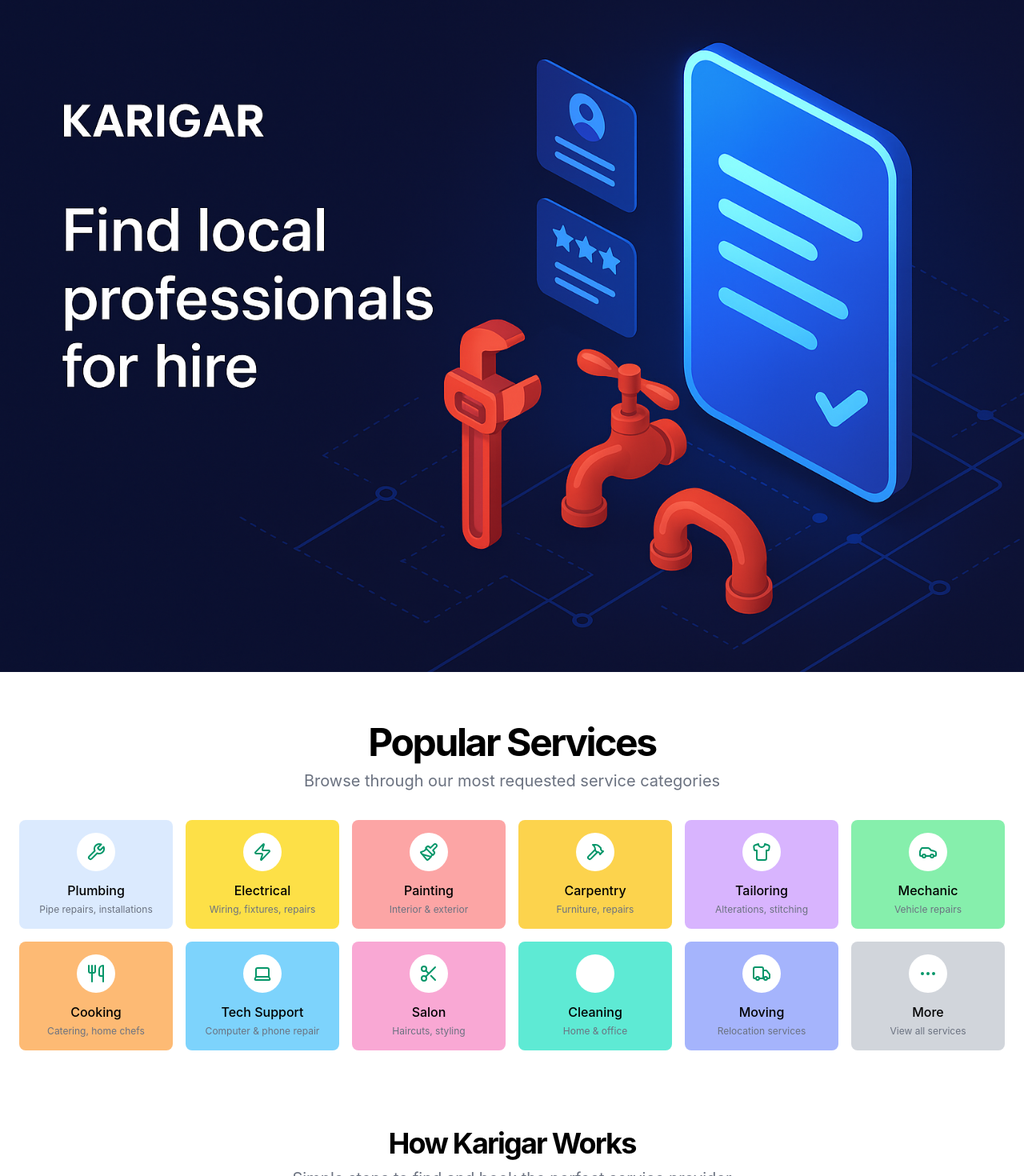
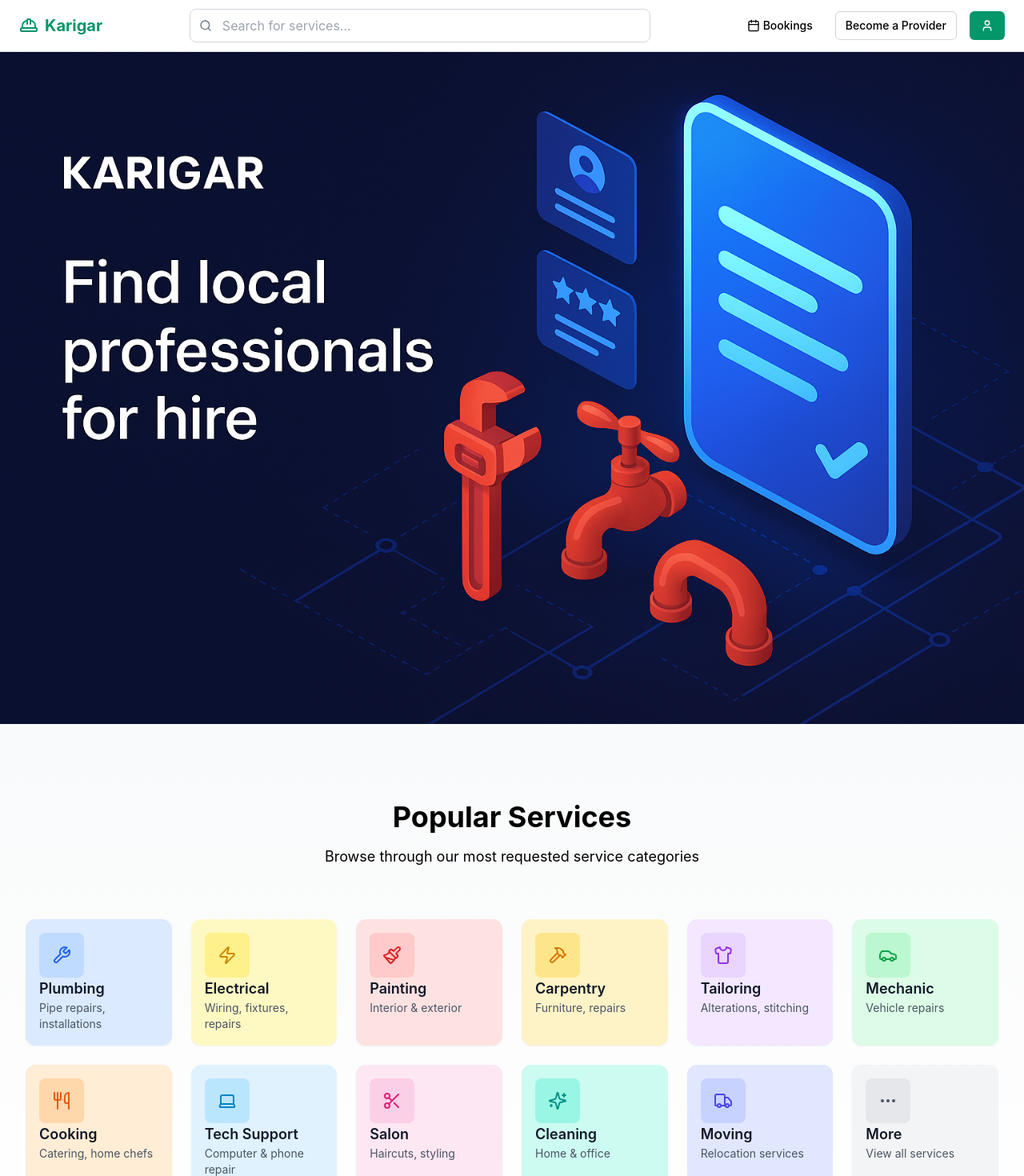
Before and after one commit to HamzaNaveed19/Karigar-Frontend, a React (Vite) app: page / in a window 1280 px wide. Shown: the top 1470 px of the page at 80% size. Built offline with nearby package versions, Linux system fonts and the light colour scheme.

Commit message:
Integrate Header and Fixed categories UI

```diff
--- a/src/App.jsx
+++ b/src/App.jsx
@@ -4,10 +4,12 @@ import UserProfilePage from "./Pages/UserProfilePage";
 import Footer from "./Components/Footer";
 import BookingsPage from "./Pages/BookingsPage";
 import HomePage from "./Pages/HomePage";
+import Header from "./Components/Header";
 
 const App = () => {
   return (
     <>
+      <Header></Header>
       {/* <BookingsPage></BookingsPage> */}
       <HomePage></HomePage>
       <Footer></Footer>
--- /dev/null
+++ b/src/Components/Header.jsx
@@ -0,0 +1,81 @@
+import React, { useState } from "react";
+import { Search, User, Calendar, HardHat, X } from "lucide-react";
+import Button from "../UI/Button";
+
+function Header() {
+  const [showMobileSearch, setShowMobileSearch] = useState(false);
+
+  return (
+    <header className="sticky top-0 z-50 w-full border-b bg-white shadow-sm">
+      <div className="container flex h-16 items-center justify-between px-4 md:px-6">
+        {!showMobileSearch ? (
+          <>
+            <div className="flex items-center gap-2">
+              <HardHat className="h-6 w-6 text-emerald-600" />
+              <span className="text-xl font-bold text-emerald-600">
+                Karigar
+              </span>
+            </div>
+
+            <div className="hidden sm:flex flex-1 items-center justify-center px-2 sm:px-6">
+              <div className="relative w-full max-w-xl">
+                <Search className="absolute left-3 top-1/2 h-4 w-4 -translate-y-1/2 text-gray-500" />
+                <input
+                  type="search"
+                  placeholder="Search for services..."
+                  className="w-full rounded-lg border border-gray-300 py-2 pl-10 pr-4 focus:border-emerald-500 focus:outline-none focus:ring-2 focus:ring-emerald-500/50 transition-all duration-200"
+                />
+              </div>
+            </div>
+
+            <div className="flex items-center gap-2 md:gap-4">
+              <button
+                className="sm:hidden p-2 rounded-full hover:bg-gray-100"
+                onClick={() => setShowMobileSearch(true)}
+              >
+                <Search className="h-5 w-5 text-gray-600" />
+              </button>
+
+              <Button
+                variant="ghost"
+                size="sm"
+                className="hidden md:flex items-center gap-1"
+              >
+                <Calendar className="h-4 w-4" />
+                <span>Bookings</span>
+              </Button>
+
+              <Button variant="outline" size="sm">
+                Become a Provider
+              </Button>
+
+              <Button size="sm" className="flex items-center">
+                <User className="h-4 w-5" />
+              </Button>
+            </div>
+          </>
+        ) : (
+          <div className="flex w-full items-center gap-2">
+            <div className="relative flex-1">
+              <Search className="absolute left-3 top-1/2 h-4 w-4 -translate-y-1/2 text-gray-500" />
+              <input
+                type="search"
+                placeholder="Search for services..."
+                autoFocus
+                className="w-full rounded-lg border border-gray-300 py-2 pl-10 pr-4 focus:border-emerald-500 focus:outline-none focus:ring-2 focus:ring-emerald-500/50 transition-all duration-200"
+              />
+            </div>
+            <button
+              className="p-2 rounded-full hover:bg-gray-100"
+              onClick={() => setShowMobileSearch(false)}
+            >
+              <X className="h-5 w-5 text-gray-600" />
+            </button>
+          </div>
+        )}
+      </div>
+    </header>
+  );
+}
+
+export default Header;
--- a/src/Components/Home/Categories.jsx
+++ b/src/Components/Home/Categories.jsx
@@ -3,90 +3,87 @@ import CategoryCard from "./CategoryCard";
 
 function Categories() {
   return (
-    <section className="py-12 md:py-16">
-      <div className="container px-4 md:px-6">
-        <div className="flex flex-col items-center justify-center space-y-4 text-center">
-          <div className="space-y-2">
-            <h2 className="text-3xl font-bold tracking-tighter sm:text-4xl md:text-5xl">
-              Popular Services
-            </h2>
-            <p className="max-w-[900px] text-gray-500 md:text-xl/relaxed">
-              Browse through our most requested service categories
-            </p>
-          </div>
+    <section className="py-16 md:py-20 lg:py-24 bg-gradient-to-b from-gray-50 to-white">
+      <div className="container px-5 sm:px-6 lg:px-8">
+        <div className="mx-auto max-w-4xl text-center mb-12 lg:mb-16">
+          <h2 className="text-4xl font-bold ">Popular Services</h2>
+          <p className="mt-4 text-lg">
+            Browse through our most requested service categories
+          </p>
         </div>
-        <div className="mt-8 grid grid-cols-2 gap-4 md:grid-cols-4 lg:grid-cols-6">
+
+        <div className="grid grid-cols-2 sm:grid-cols-3 md:grid-cols-4 lg:grid-cols-6 gap-6">
           <CategoryCard
             icon="Wrench"
             title="Plumbing"
             description="Pipe repairs, installations"
-            color="bg-blue-100"
+            color="blue"
           />
           <CategoryCard
             icon="Zap"
             title="Electrical"
             description="Wiring, fixtures, repairs"
-            color="bg-yellow-300"
+            color="yellow"
           />
           <CategoryCard
             icon="Paintbrush"
             title="Painting"
             description="Interior & exterior"
-            color="bg-red-300"
+            color="red"
           />
           <CategoryCard
             icon="Hammer"
             title="Carpentry"
             description="Furniture, repairs"
-            color="bg-amber-300"
+            color="amber"
           />
           <CategoryCard
             icon="Shirt"
             title="Tailoring"
             description="Alterations, stitching"
-            color="bg-purple-300"
+            color="purple"
           />
           <CategoryCard
             icon="Car"
             title="Mechanic"
             description="Vehicle repairs"
-            color="bg-green-300"
+            color="green"
           />
           <CategoryCard
             icon="Utensils"
             title="Cooking"
             description="Catering, home chefs"
-            color="bg-orange-300"
+            color="orange"
           />
           <CategoryCard
             icon="Laptop"
             title="Tech Support"
             description="Computer & phone repair"
-            color="bg-sky-300"
+            color="sky"
           />
           <CategoryCard
             icon="Scissors"
             title="Salon"
             description="Haircuts, styling"
-            color="bg-pink-300"
+            color="pink"
           />
           <CategoryCard
-            icon="Broom"
+            icon="Sparkles"
             title="Cleaning"
             description="Home & office"
-            color="bg-teal-300"
+            color="teal"
           />
           <CategoryCard
             icon="Truck"
             title="Moving"
             description="Relocation services"
-            color="bg-indigo-300"
+            color="indigo"
           />
           <CategoryCard
             icon="MoreHorizontal"
             title="More"
             description="View all services"
-            color="bg-gray-300"
+            color="gray"
           />
         </div>
       </div>
--- a/src/Components/Home/CategoryCard.jsx
+++ b/src/Components/Home/CategoryCard.jsx
@@ -1,23 +1,100 @@
 import * as LucideIcons from "lucide-react";
+
+const colorMap = {
+  blue: {
+    bg: "bg-blue-100",
+    iconBg: "bg-blue-200",
+    iconColor: "text-blue-600",
+    border: "border-blue-100",
+  },
+  yellow: {
+    bg: "bg-yellow-100",
+    iconBg: "bg-yellow-200",
+    iconColor: "text-yellow-600",
+    border: "border-yellow-100",
+  },
+  red: {
+    bg: "bg-red-100",
+    iconBg: "bg-red-200",
+    iconColor: "text-red-600",
+    border: "border-red-100",
+  },
+  amber: {
+    bg: "bg-amber-100",
+    iconBg: "bg-amber-200",
+    iconColor: "text-amber-600",
+    border: "border-amber-100",
+  },
+  purple: {
+    bg: "bg-purple-100",
+    iconBg: "bg-purple-200",
+    iconColor: "text-purple-600",
+    border: "border-purple-100",
+  },
+  green: {
+    bg: "bg-green-100",
+    iconBg: "bg-green-200",
+    iconColor: "text-green-600",
+    border: "border-green-100",
+  },
+  orange: {
+    bg: "bg-orange-100",
+    iconBg: "bg-orange-200",
+    iconColor: "text-orange-600",
+    border: "border-orange-100",
+  },
+  sky: {
+    bg: "bg-sky-100",
+    iconBg: "bg-sky-200",
+    iconColor: "text-sky-600",
+    border: "border-sky-100",
+  },
+  pink: {
+    bg: "bg-pink-100",
+    iconBg: "bg-pink-200",
+    iconColor: "text-pink-600",
+    border: "border-pink-100",
+  },
+  teal: {
+    bg: "bg-teal-100",
+    iconBg: "bg-teal-200",
+    iconColor: "text-teal-600",
+    border: "border-teal-100",
+  },
+  indigo: {
+    bg: "bg-indigo-100",
+    iconBg: "bg-indigo-200",
+    iconColor: "text-indigo-600",
+    border: "border-indigo-100",
+  },
+  gray: {
+    bg: "bg-gray-100",
+    iconBg: "bg-gray-200",
+    iconColor: "text-gray-600",
+    border: "border-gray-100",
+  },
+};
 
 export default function CategoryCard({ icon, title, description, color }) {
   const IconComponent = LucideIcons[icon];
+  const colors = colorMap[color] || colorMap.gray;
 
   return (
     // <Link href={`/services/${title.toLowerCase()}`}>
-
     <div
-      className={`flex flex-col items-center rounded-lg p-4 text-center transition-all hover:shadow-md ${color}`}
+      className={`group relative overflow-hidden rounded-xl ${colors.bg} ${colors.border} p-4 shadow-sm transition-all duration-300 hover:shadow-md hover:-translate-y-1 border ${colors.hover}`}
     >
-      <div className="mb-3 flex h-12 w-12 items-center justify-center rounded-full bg-white">
-        {IconComponent && (
-          <IconComponent className="h-6 w-6 text-emerald-600" />
-        )}
+      <div
+        className={`relative flex h-14 w-14 items-center justify-center rounded-lg ${colors.iconBg} ${colors.iconColor}`}
+      >
+        {IconComponent && <IconComponent className="h-6 w-6" />}
       </div>
-      <h3 className="mb-1 font-medium">{title}</h3>
-      <p className="text-xs text-gray-500">{description}</p>
+      <h3 className="text-lg font-semibold text-gray-900">{title}</h3>
+      <p className="text-sm text-gray-600">{description}</p>
+      <div
+        className={`absolute bottom-0 left-0 right-0 h-1 ${colors.iconBg} opacity-0 group-hover:opacity-100 transition-opacity duration-300`}
+      ></div>
     </div>
-
     // </Link>
   );
 }
```
